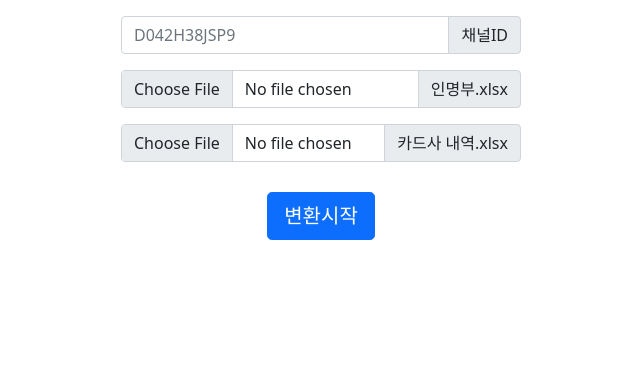
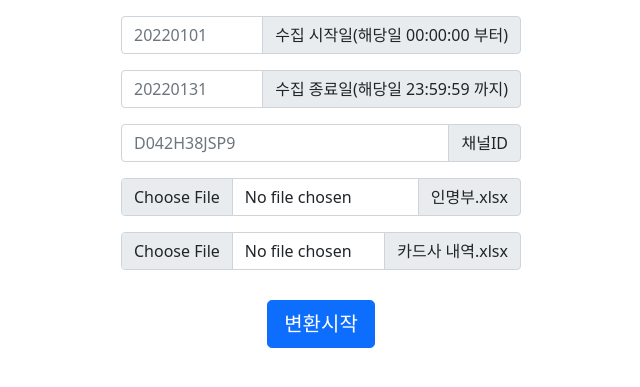
Before and after one commit to humanscape/pay_channel_excel_converter, a FastAPI app: page /upload-form in a window 1280 px wide. Shown: the part 118-505 px from the top of the page, without its empty margins (319-959 px from the left). Run offline with FastAPI, Linux system fonts and the light colour scheme; parts of the project's set-up code (start-up, migrations or seed data) failed here and were passed over.

Commit message:
feat: add start_at, end_at input from html form

```diff
--- a/main.py
+++ b/main.py
@@ -1,5 +1,5 @@
 import traceback
-from datetime import datetime
+from datetime import datetime, timedelta
 from asyncio import sleep, create_task
 from io import BytesIO
 
@@ -32,15 +32,17 @@ async def upload_form(request: Request):
     return "작업 중."
 
 @app.post("/run/")
-async def run(people_file: UploadFile, card_file: UploadFile, channel_id: str = Form()):
+async def run(people_file: UploadFile, card_file: UploadFile, start_at:str, end_at:str, channel_id: str = Form() ):
     global thread
+    start_at = datetime.strptime(start_at, "%Y%m%d") - timedelta(hours=9)
+    end_at = datetime.strptime(end_at, "%Y%m%d") - timedelta(hours=9)
     if thread is None or not thread.is_alive():
-        create_task(_run_in_thread(people_file, card_file, channel_id))
+        create_task(_run_in_thread(people_file, card_file, start_at, end_at, channel_id))
         return "작업이 시작되었습니다."
     else :
         return "작업 중. 슬랙 메시지를 확인하세요."
 
-async def _run_in_thread(people_file: UploadFile, card_file: UploadFile, channel_id: str = Form()):
+async def _run_in_thread(people_file: UploadFile, card_file: UploadFile, start_at:datetime, end_at:datetime, channel_id: str = Form()):
     slack = Slack()
     send_success = slack.send_message(
         f"요청을 받았습니다. 시작시간 :{datetime.now()} / 검색범위 : {START_AT} ~ {END_AT}", channel_id
--- a/templates/upload_form.html
+++ b/templates/upload_form.html
@@ -11,6 +11,15 @@
 </header>
 <div class="input-form" style="display: flex; align-items: center; justify-content: center;">
     <form action= "/run/" method="post" enctype="multipart/form-data" style="width: min(80%, 400px);">
+    <div class="input-group mb-3">
+        <input type="text" class="form-control" name="start_at" placeholder="20220101" aria-label="Recipient's username" aria-describedby="basic-addon2">
+        <span class="input-group-text" id="start_at"> 수집 시작일(해당일 00:00:00 부터) </span>
+    </div>
+
+    <div class="input-group mb-3">
+        <input type="text" class="form-control" name="end_at" placeholder="20220131" aria-label="Recipient's username" aria-describedby="basic-addon2">
+        <span class="input-group-text" id="end_at"> 수집 종료일(해당일 23:59:59 까지) </span>
+    </div>
 
     <div class="input-group mb-3">
         <input type="text" class="form-control" name="channel_id" placeholder="D042H38JSP9" aria-label="Recipient's username" aria-describedby="basic-addon2">
```
